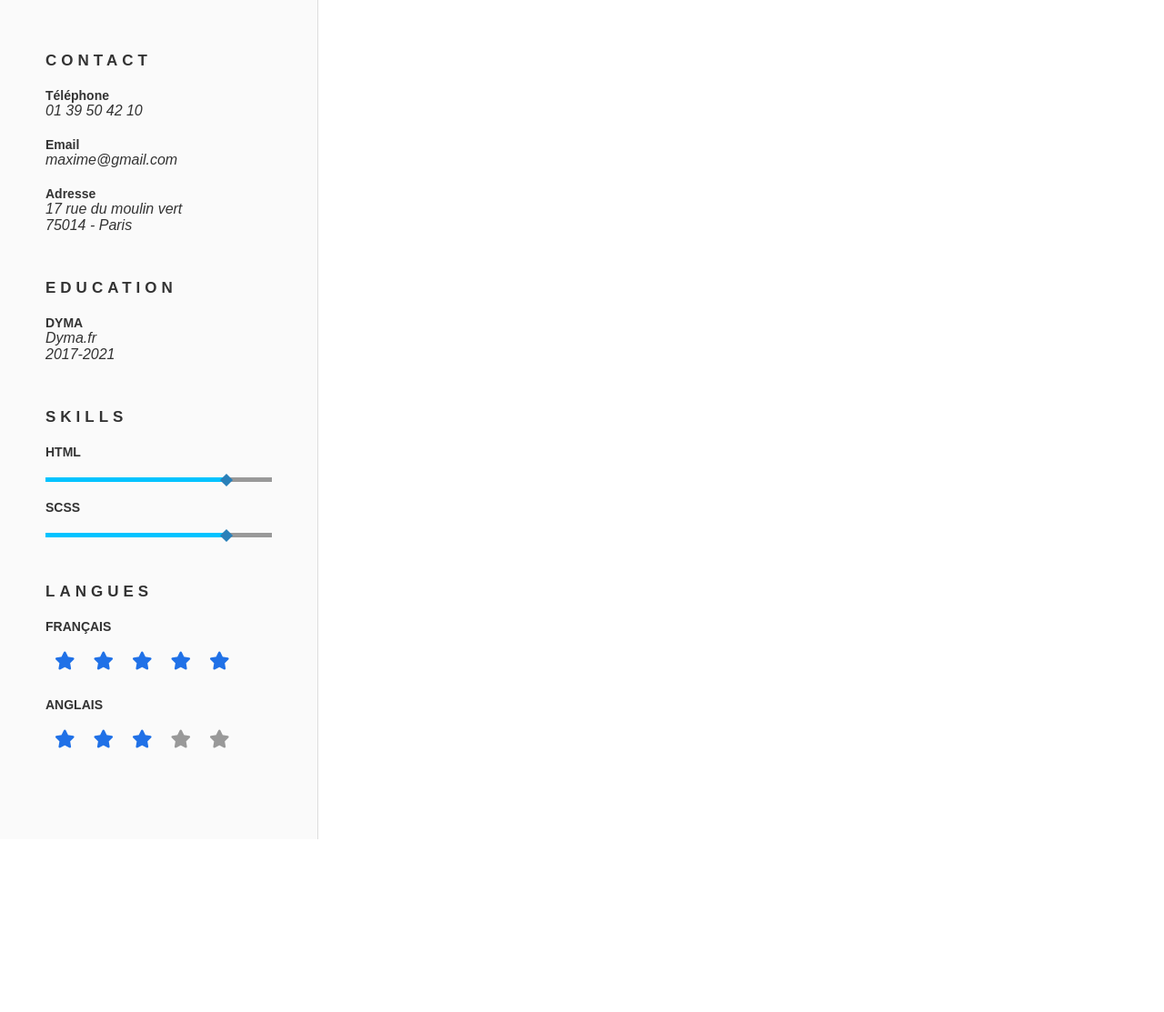
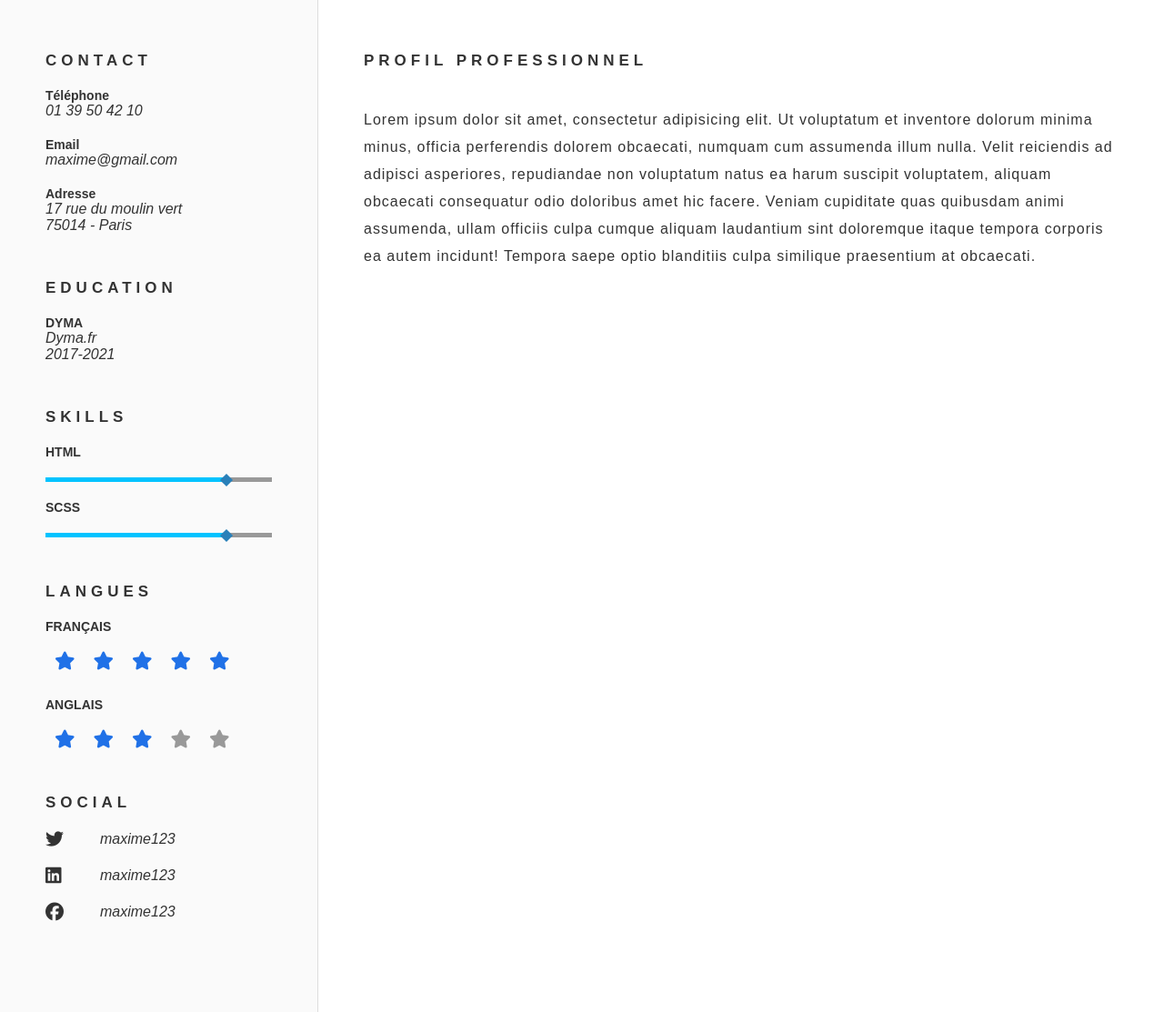
Before and after one commit to MaximeBel24/Dyma---CV, a website: page index.html in a window 1280 px wide. Shown: the part 357-1470 px from the top of the page at 91% size. Before the commit the page ends 1280 px from the top, so only its background shows below. Drawn offline with Linux system fonts and the light colour scheme; a web font is replaced by a local one.

Commit message:
mis en place des parties sociale et présentation

```diff
--- a/index.html
+++ b/index.html
@@ -72,9 +72,35 @@
                     <i class="fa-solid fa-star"></i>
                 </div>
             </div>
+            <div class="block">
+                <h2 class="title-small">SOCIAL</h2>
+                <div class="social-container">
+                    <i class="fab fa-twitter"></i>
+                    <p>maxime123</p>
+                </div>
+                <div class="social-container">
+                    <i class="fab fa-linkedin"></i>
+                    <p>maxime123</p>
+                </div>
+                <div class="social-container">
+                    <i class="fab fa-facebook"></i>
+                    <p>maxime123</p>
+                </div>
+            </div>
         </aside>
         <main>
-
+            <h2 class="title-small">PROFIL PROFESSIONNEL</h2>
+            <p>
+                Lorem ipsum dolor sit amet, consectetur adipisicing elit. Ut
+                voluptatum et inventore dolorum minima minus, officia perferendis
+                dolorem obcaecati, numquam cum assumenda illum nulla. Velit reiciendis
+                ad adipisci asperiores, repudiandae non voluptatum natus ea harum
+                suscipit voluptatem, aliquam obcaecati consequatur odio doloribus amet
+                hic facere. Veniam cupiditate quas quibusdam animi assumenda, ullam
+                officiis culpa cumque aliquam laudantium sint doloremque itaque
+                tempora corporis ea autem incidunt! Tempora saepe optio blanditiis
+                culpa similique praesentium at obcaecati.
+            </p>
         </main>
     </div>
   </body>
--- a/scss/style.scss
+++ b/scss/style.scss
@@ -88,9 +88,32 @@ aside {
             margin: 0 1rem;
         }
     }
+    .social-container {
+        display: flex;
+        justify-content: start;
+        align-items: center;
+        margin: 2rem 0;
+        i {
+            font-size: 2rem;
+            flex: 0 0 50px;
+            margin-right: 1rem;
+        }
+        p {
+            flex: auto;
+            margin: 0;
+        }
+    }
   }
 }
 
 main {
   grid-area: main;
+  padding: 5rem;
+  h2 {
+    margin-bottom: 4rem;
+  }
+  p {
+    letter-spacing: 0.1rem;
+    line-height: 3rem;
+  }
 }
```
Also changed, not shown: css/style.css, 1 other file.
